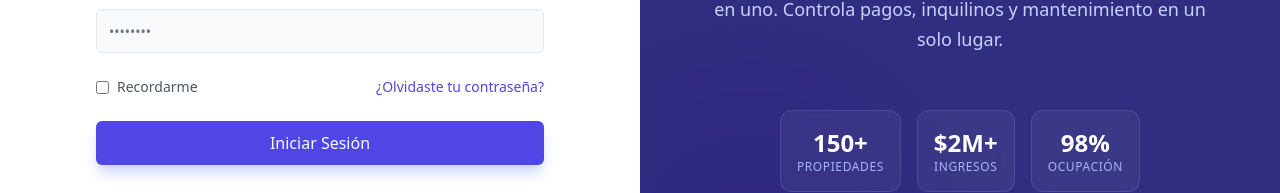
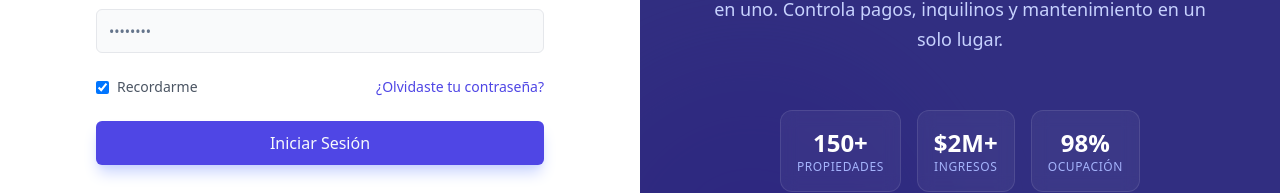
Before and after one commit to jbetancur12/proppio, a React (Vite) app in the folder apps/web/: page /login in a window 1280 px wide. Shown: the part 437-630 px from the top of the page. Built offline with nearby package versions, Linux system fonts and the light colour scheme; no server answers.

Commit message:
feat: implement remember me functionality in login

```diff
--- a/apps/web/src/contexts/AuthContext.tsx
+++ b/apps/web/src/contexts/AuthContext.tsx
@@ -13,7 +13,7 @@ interface User {
 interface AuthContextType {
     user: User | null;
     token: string | null;
-    login: (token: string, user: User) => void;
+    login: (token: string, user: User, remember?: boolean) => void;
     logout: () => void;
     isAuthenticated: boolean;
 }
@@ -21,9 +21,14 @@ interface AuthContextType {
 const AuthContext = createContext<AuthContextType | undefined>(undefined);
 
 export const AuthProvider = ({ children }: { children: ReactNode }) => {
-    const [token, setToken] = useState<string | null>(localStorage.getItem('token'));
+    // Helper to get token from either storage
+    const getStoredToken = () => localStorage.getItem('token') || sessionStorage.getItem('token');
+
+    const [token, setToken] = useState<string | null>(getStoredToken());
+
+    // Synchronous initialization for user state
     const [user, setUser] = useState<User | null>(() => {
-        const storedToken = localStorage.getItem('token');
+        const storedToken = getStoredToken();
         if (storedToken) {
             try {
                 const decoded = jwtDecode<User>(storedToken);
@@ -40,7 +45,6 @@ export const AuthProvider = ({ children }: { children: ReactNode }) => {
         if (token) {
             try {
                 const decoded = jwtDecode<User>(token);
-                // Check expiry?
                 setUser(decoded);
                 api.defaults.headers.common['Authorization'] = `Bearer ${token}`;
             } catch (e) {
@@ -51,14 +55,21 @@ export const AuthProvider = ({ children }: { children: ReactNode }) => {
         }
     }, [token]);
 
-    const login = (newToken: string, newUser: User) => {
-        localStorage.setItem('token', newToken);
+    const login = (newToken: string, newUser: User, remember: boolean = true) => {
+        if (remember) {
+            localStorage.setItem('token', newToken);
+            sessionStorage.removeItem('token');
+        } else {
+            sessionStorage.setItem('token', newToken);
+            localStorage.removeItem('token');
+        }
         setToken(newToken);
         setUser(newUser);
     };
 
     const logout = () => {
         localStorage.removeItem('token');
+        sessionStorage.removeItem('token');
         setToken(null);
         setUser(null);
     };
--- a/apps/web/src/pages/LoginPage.tsx
+++ b/apps/web/src/pages/LoginPage.tsx
@@ -21,6 +21,7 @@ import { Building2 } from "lucide-react"
 const formSchema = z.object({
     email: z.string().email("Correo inválido"),
     password: z.string().min(6, "Mínimo 6 caracteres"),
+    remember: z.boolean().default(true),
 })
 
 export function LoginPage() {
@@ -32,16 +33,17 @@ export function LoginPage() {
         defaultValues: {
             email: "admin@demo.com",
             password: "",
+            remember: true
         },
     })
 
     const mutation = useMutation({
         mutationFn: async (values: z.infer<typeof formSchema>) => {
-            const res = await api.post("/auth/login", values)
-            return res.data
+            const res = await api.post("/auth/login", { email: values.email, password: values.password })
+            return { ...res.data, remember: values.remember }
         },
         onSuccess: (data) => {
-            login(data.token, data.user)
+            login(data.token, data.user, data.remember)
             toast.success(data.user.globalRole === 'SUPER_ADMIN'
                 ? "¡Bienvenido Super Admin!"
                 : "¡Bienvenido!")
@@ -106,13 +108,24 @@ export function LoginPage() {
                                 )}
                             />
 
+                            <FormField
+                                control={form.control}
+                                name="remember"
+                                render={({ field }) => (
                                     <div className="flex items-center justify-between text-sm">
                                         <label className="flex items-center gap-2 text-gray-600 cursor-pointer select-none">
-                                    <input type="checkbox" className="rounded border-gray-300 text-indigo-600 focus:ring-indigo-500" />
+                                            <input
+                                                type="checkbox"
+                                                checked={field.value}
+                                                onChange={field.onChange}
+                                                className="rounded border-gray-300 text-indigo-600 focus:ring-indigo-500"
+                                            />
                                             Recordarme
                                         </label>
                                         <a href="#" className="font-medium text-indigo-600 hover:text-indigo-500">¿Olvidaste tu contraseña?</a>
                                     </div>
+                                )}
+                            />
 
                             <Button type="submit" className="w-full h-11 bg-indigo-600 hover:bg-indigo-700 text-base shadow-lg shadow-indigo-200 transition-all" disabled={mutation.isPending}>
                                 {mutation.isPending ? "Entrando..." : "Iniciar Sesión"}
```
Lines whose indentation alone changed are shown as unchanged.
